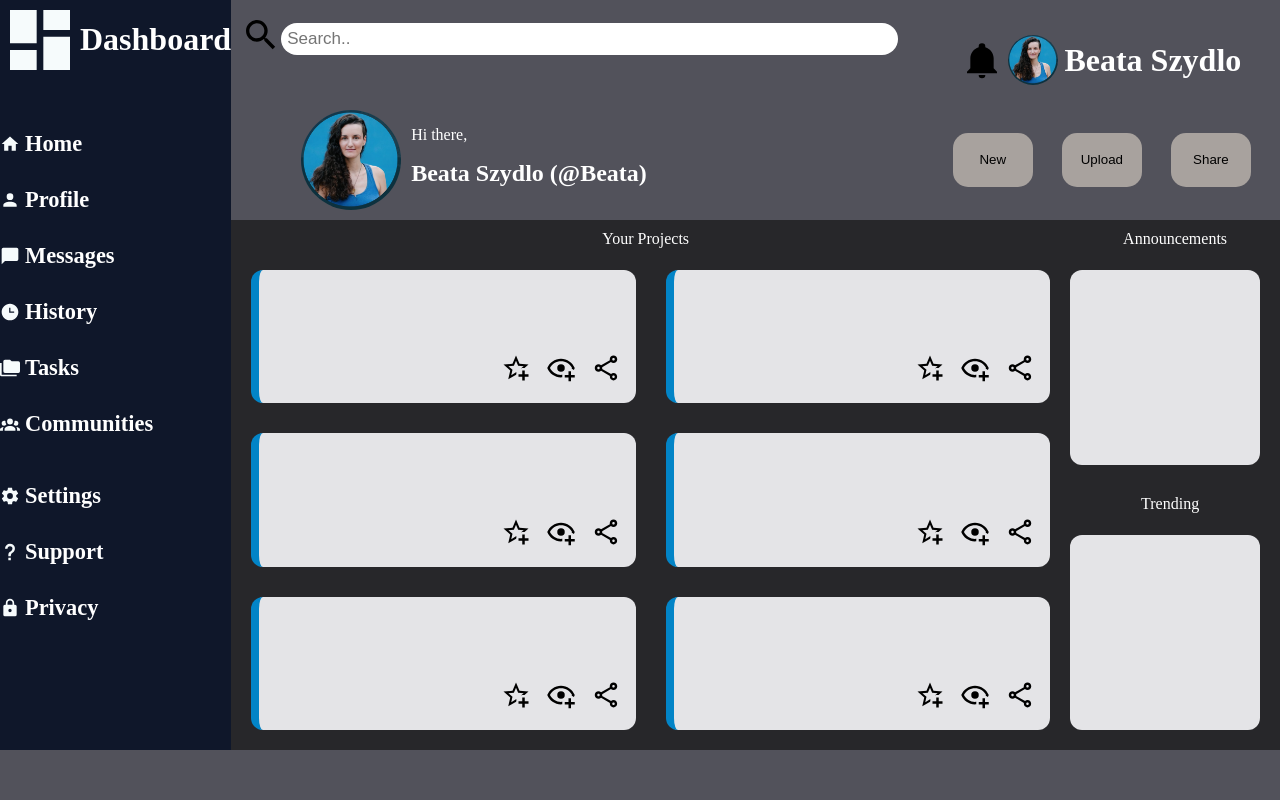
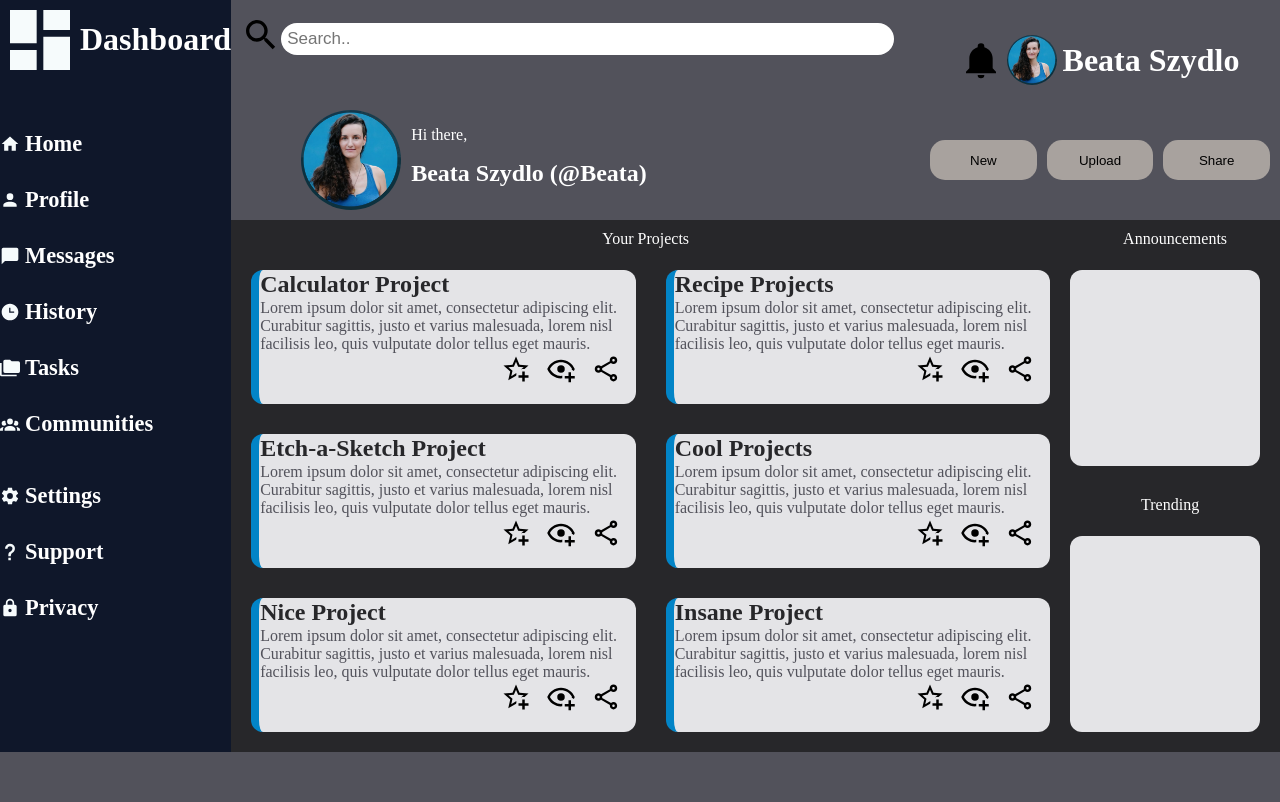
Before and after one commit to DjCr4y0n/admin-dashboard, a plain HTML site: page index.html in a window 1280 px wide. Drawn offline with Linux system fonts and the light colour scheme.

Commit message:
Add text to Projects cards

```diff
--- a/index.html
+++ b/index.html
@@ -83,7 +83,8 @@
         <div class="projects">
             <div class="card">
                 <div class="text">
-
+                    <h1>Calculator Project</h1>
+                    <p>Lorem ipsum dolor sit amet, consectetur adipiscing elit. Curabitur sagittis, justo et varius malesuada, lorem nisl facilisis leo, quis vulputate dolor tellus eget mauris.</p>
                 </div>
                 <div class="icons">
                     <img src="star-plus-outline.svg" alt="search_icon" width="30" height="30">
@@ -93,7 +94,8 @@
             </div>
             <div class="card">
                 <div class="text">
-
+                    <h1>Recipe Projects</h1>
+                    <p>Lorem ipsum dolor sit amet, consectetur adipiscing elit. Curabitur sagittis, justo et varius malesuada, lorem nisl facilisis leo, quis vulputate dolor tellus eget mauris.</p>
                 </div>
                 <div class="icons">
                     <img src="star-plus-outline.svg" alt="search_icon" width="30" height="30">
@@ -103,7 +105,8 @@
             </div>
             <div class="card">
                 <div class="text">
-
+                    <h1>Etch-a-Sketch Project</h1>
+                    <p>Lorem ipsum dolor sit amet, consectetur adipiscing elit. Curabitur sagittis, justo et varius malesuada, lorem nisl facilisis leo, quis vulputate dolor tellus eget mauris.</p>
                 </div>
                 <div class="icons">
                     <img src="star-plus-outline.svg" alt="search_icon" width="30" height="30">
@@ -113,7 +116,8 @@
             </div>
             <div class="card">
                 <div class="text">
-
+                    <h1>Cool Projects</h1>
+                    <p>Lorem ipsum dolor sit amet, consectetur adipiscing elit. Curabitur sagittis, justo et varius malesuada, lorem nisl facilisis leo, quis vulputate dolor tellus eget mauris.</p>
                 </div>
                 <div class="icons">
                     <img src="star-plus-outline.svg" alt="search_icon" width="30" height="30">
@@ -123,7 +127,8 @@
             </div>
             <div class="card">
                 <div class="text">
-
+                    <h1>Nice Project</h1>
+                    <p>Lorem ipsum dolor sit amet, consectetur adipiscing elit. Curabitur sagittis, justo et varius malesuada, lorem nisl facilisis leo, quis vulputate dolor tellus eget mauris.</p>
                 </div>
                 <div class="icons">
                     <img src="star-plus-outline.svg" alt="search_icon" width="30" height="30">
@@ -133,7 +138,8 @@
             </div>
             <div class="card">
                 <div class="text">
-
+                    <h1>Insane Project</h1>
+                    <p>Lorem ipsum dolor sit amet, consectetur adipiscing elit. Curabitur sagittis, justo et varius malesuada, lorem nisl facilisis leo, quis vulputate dolor tellus eget mauris.</p>
                 </div>
                 <div class="icons">
                     <img src="star-plus-outline.svg" alt="search_icon" width="30" height="30">
--- a/style.css
+++ b/style.css
@@ -105,8 +105,8 @@ body
     background-color: #a8a29e;
     border: none;
     border-radius: 15px;
-    width: 6em;
-    height: 4em;
+    width: 8em;
+    height: 3em;
 }
 
 
@@ -214,6 +214,25 @@ body
 }
 
 
+.card .text
+{
+    color: #27272a;
+}
+
+
+.card .text h1
+{
+    font-size: 1.5em;
+    margin: 1px;
+}
+
+.card .text p
+{
+    margin: 1px;
+    color: #52525b;
+}
+
+
 .icons
 {
     display: flex;
```
